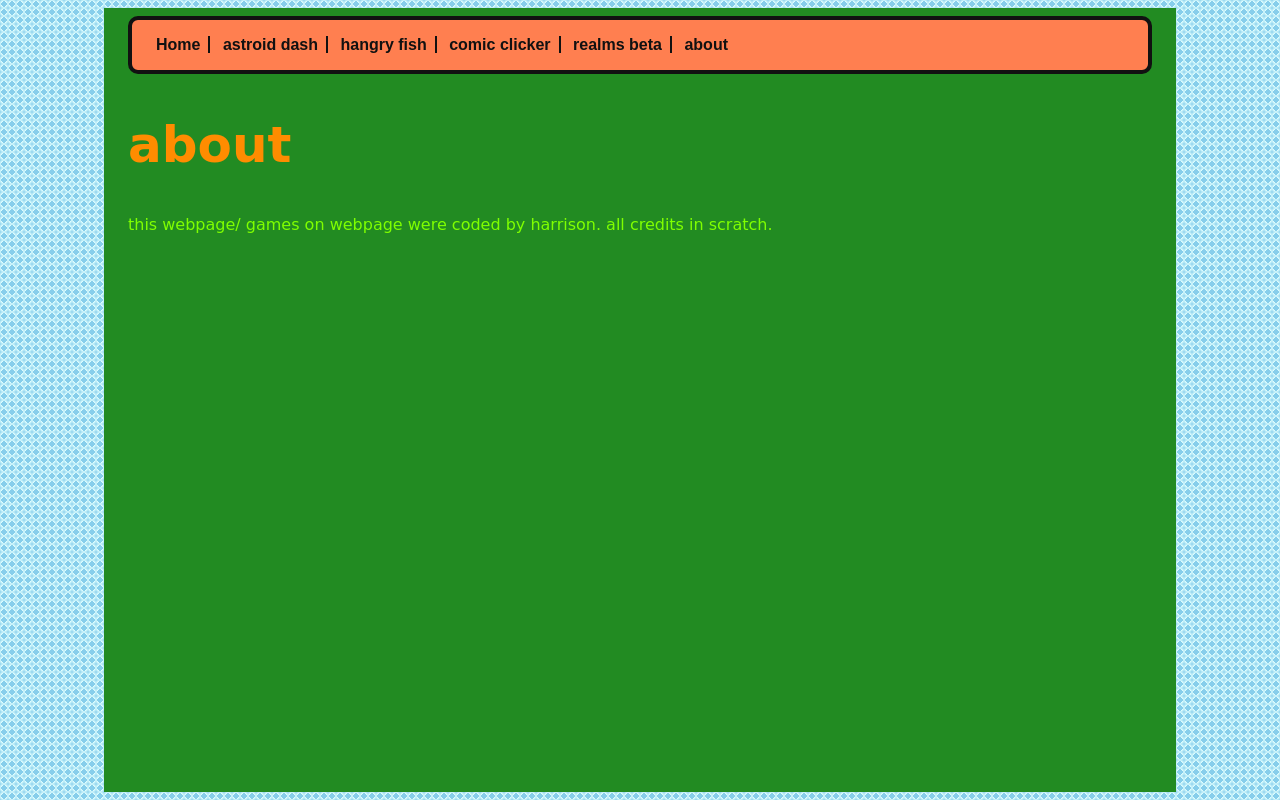
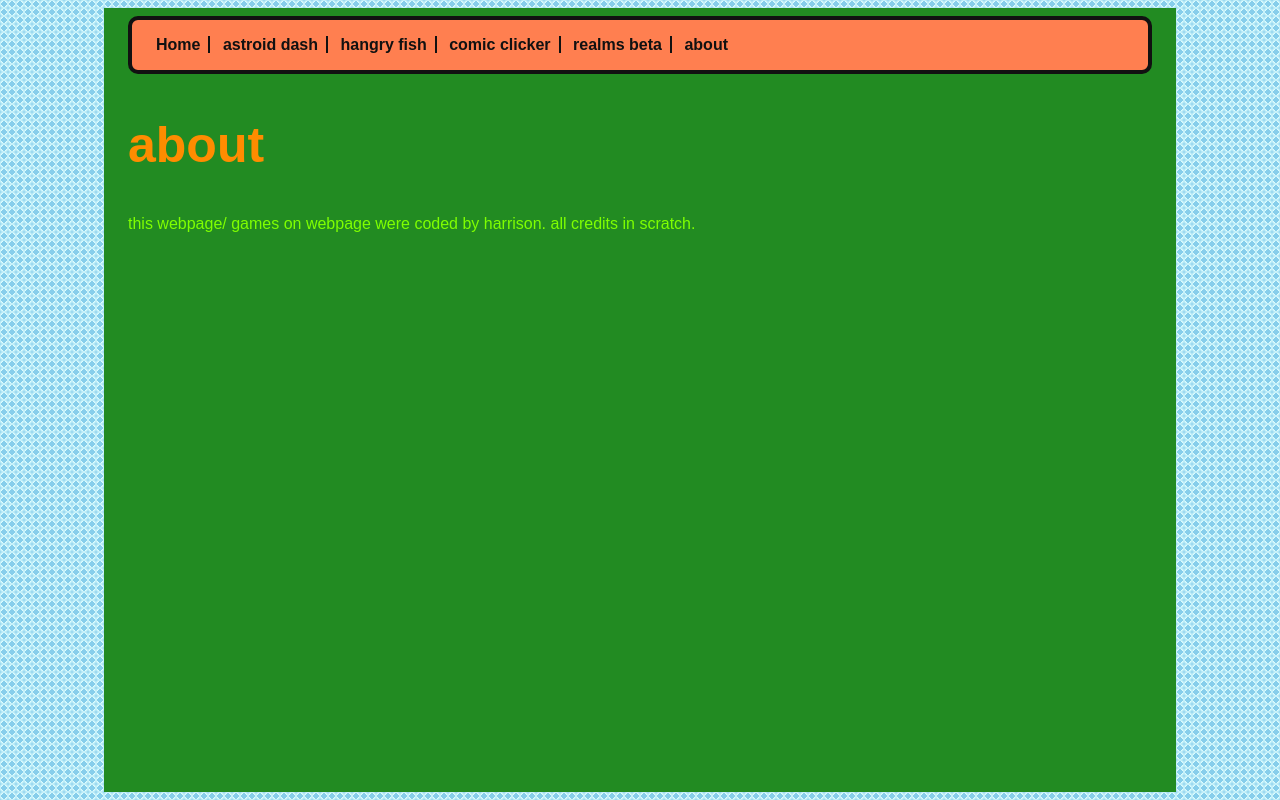
Before and after one commit to makeemplayem/offical-website, a PHP site: page /about.html in a window 1280 px wide. Run offline with PHP 8.4, Linux system fonts and the light colour scheme.

Commit message:
Update stylesheet.css

```diff
--- a/stylesheet.css
+++ b/stylesheet.css
@@ -1,6 +1,6 @@
 body {
 background-color: forestgreen;
-font-family: cursive;
+font-family: sans-serif;
 margin-left: auto;
 margin-right: auto;
 max-width: 1024px;
```
